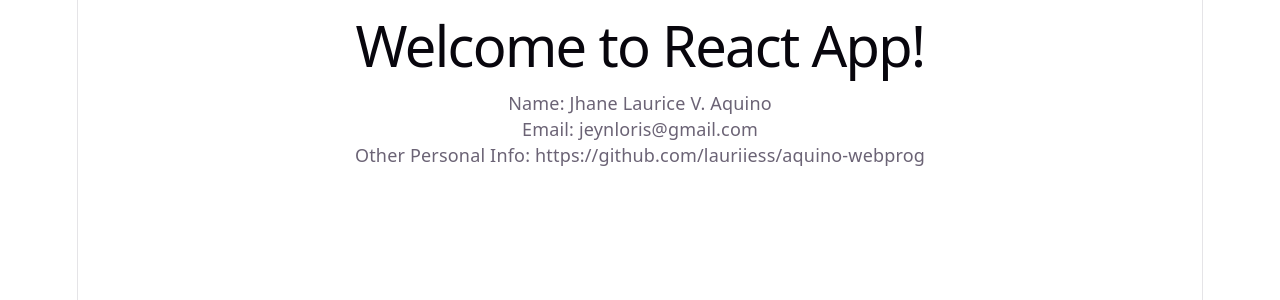
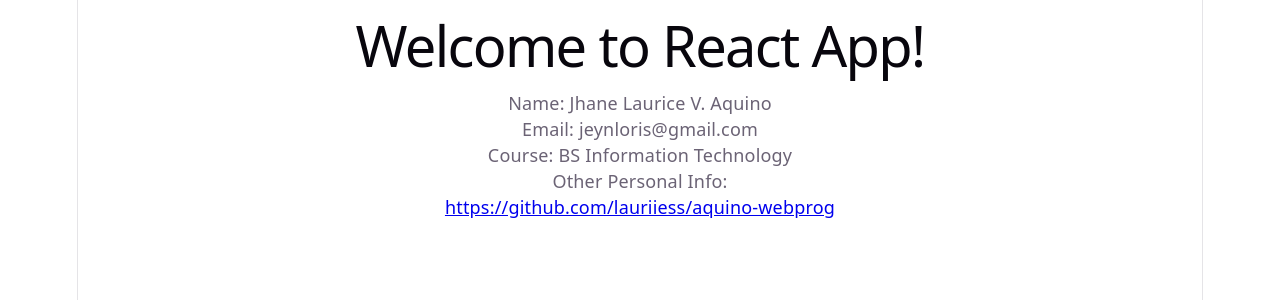
Before and after one commit to lauriiess/aquino-webprog, a React (Vite) app in the folder aquino-client/: page / in a window 1280 px wide. Shown: the top 300 px of the page. Built offline with nearby package versions, Linux system fonts and the light colour scheme.

Commit message:
lab-act1

```diff
--- a/aquino-client/src/App.jsx
+++ b/aquino-client/src/App.jsx
@@ -9,7 +9,11 @@ function App() {
         <p>
           Name: Jhane Laurice V. Aquino <br />
           Email: jeynloris@gmail.com <br />
-          Other Personal Info: https://github.com/lauriiess/aquino-webprog
+          Course: BS Information Technology <br />
+          Other Personal Info: <br />
+          <a href="https://github.com/lauriiess/aquino-webprog" target="_blank" rel="noopener noreferrer">
+            https://github.com/lauriiess/aquino-webprog
+          </a>
         </p>
       </header>
     </div>
```
